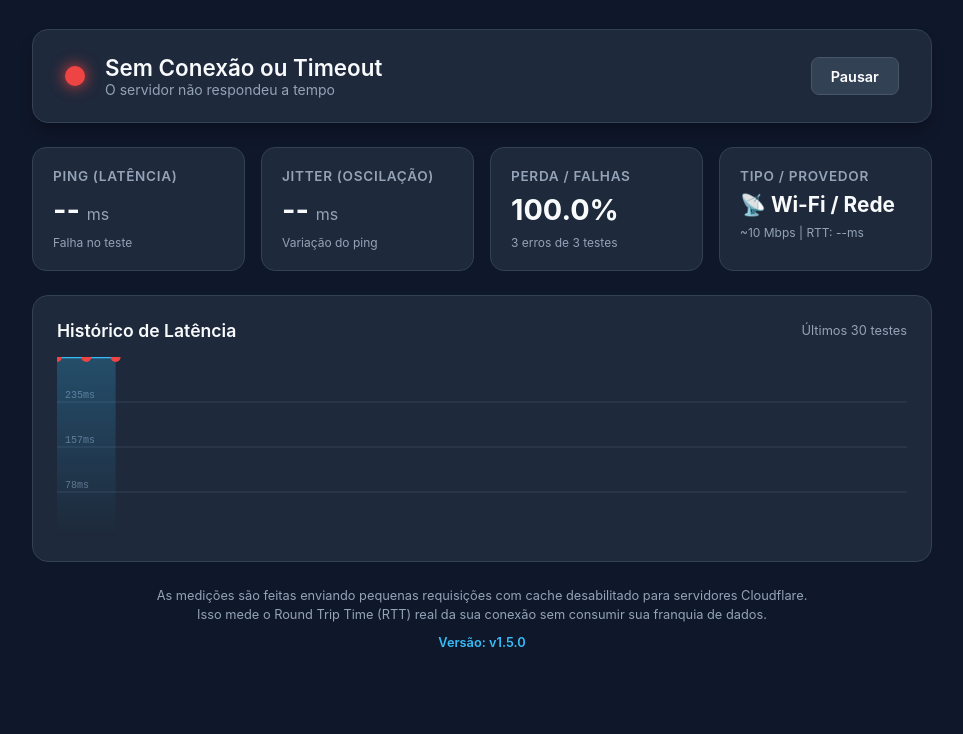
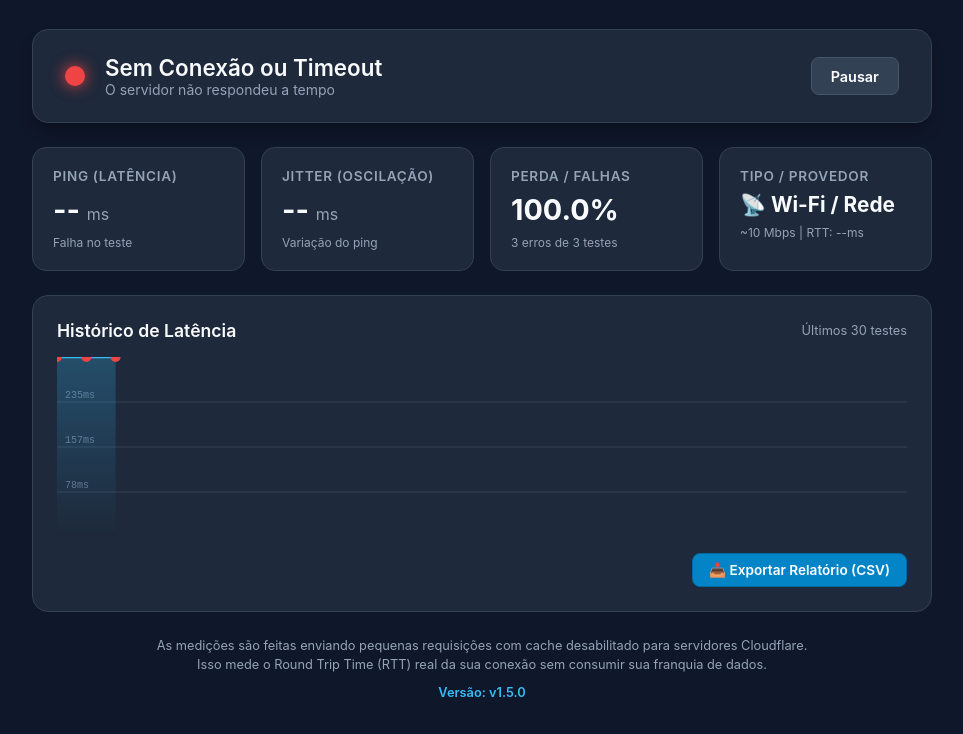
Before and after one commit to rodrigosma/testeInternet, a plain HTML site: page index.html in a window 1280 px wide. Shown: the part 157-891 px from the top of the page, without its empty margins (158-1121 px from the left). Before the commit the page ends 841 px from the top, so only its background shows below. Drawn offline with Linux system fonts and the light colour scheme; no server answers.

Commit message:
relatorio

```diff
--- a/index.html
+++ b/index.html
@@ -294,6 +294,9 @@
         <span data-i18n="chartSubtitle">Últimos 30 testes</span>
       </div>
       <canvas id="latencyChart" height="180"></canvas>
+      <div style="margin-top: 1rem; display: flex; justify-content: flex-end;">
+        <button id="exportBtn" style="background: #0284c7; border-color: #0369a1; font-size: 0.85rem; padding: 0.5rem 1rem;" data-i18n="exportBtn">📥 Exportar Relatório (CSV)</button>
+      </div>
     </div>
 
     <div class="info-footer" data-i18n="footerText">
```
